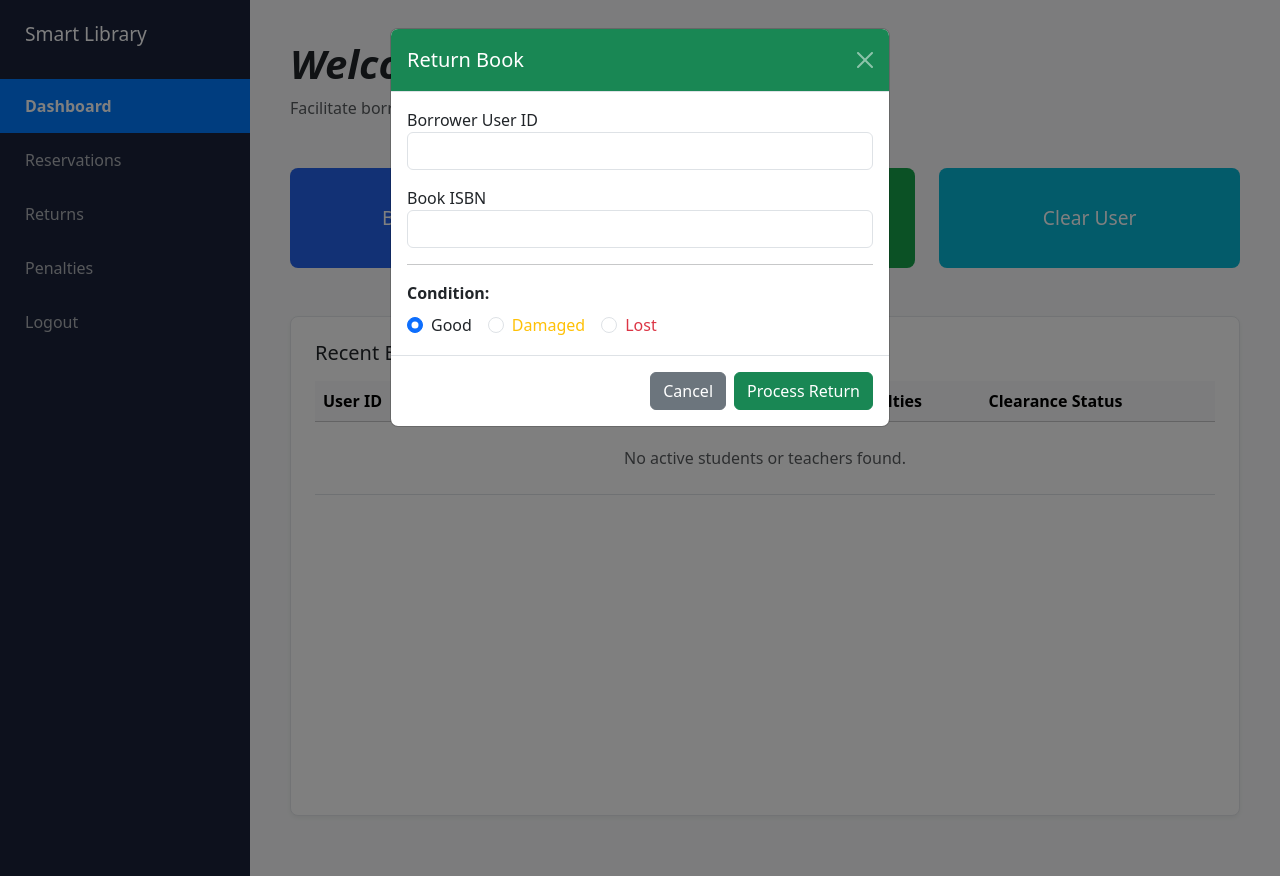
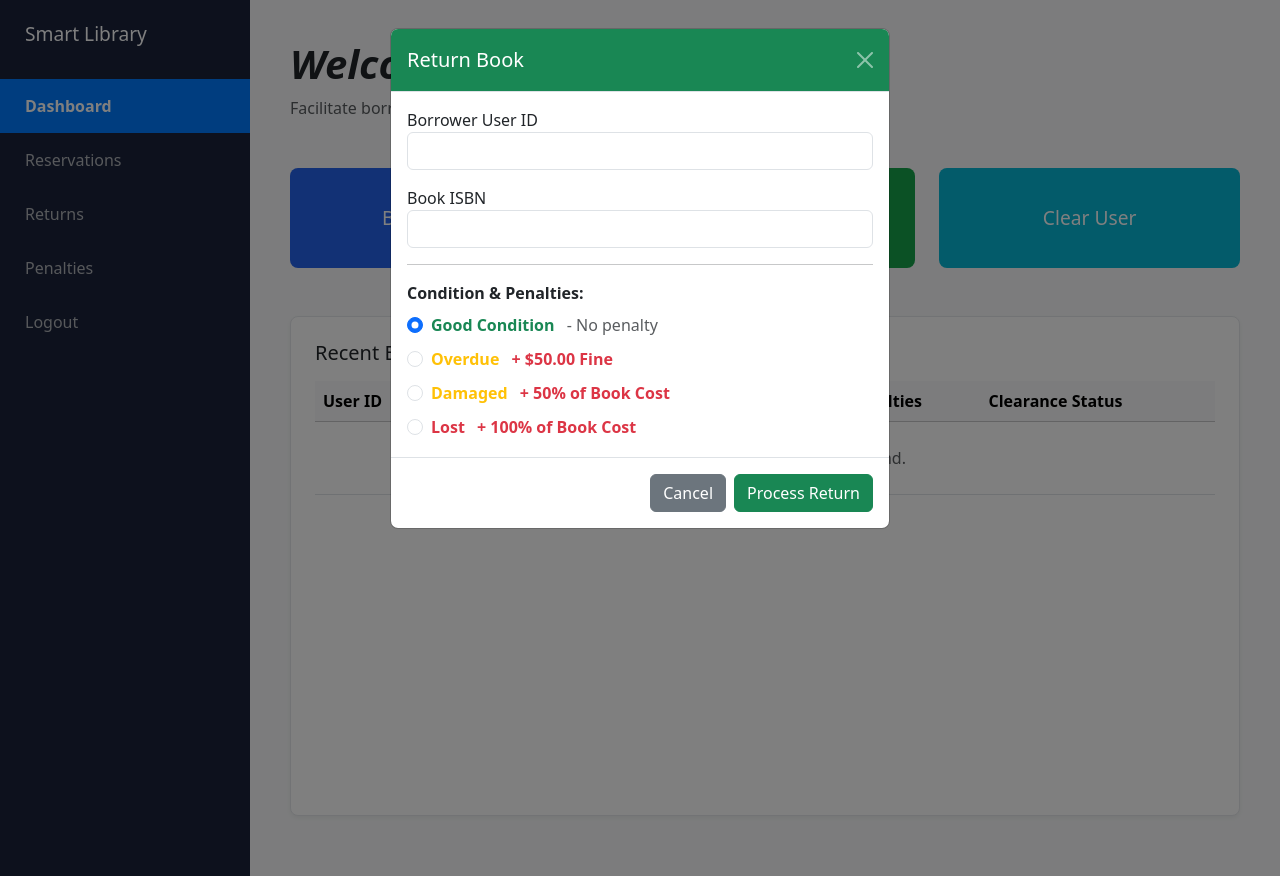
Before and after one commit to Walkee23/SmartLWA, a PHP site: page /SmartLWA/app/views/staff_dashboard.php in a window 1280 px wide, after a click on "Return Book". Run offline with PHP 8.4, Linux system fonts and the light colour scheme; the visitor is signed in with stand-in values (Sample User, id 1); data that the repository does not hold is empty.

Commit message:
added overdue penalties for the staff dashboard return book modal

```diff
--- a/app/controllers/CirculationController.php
+++ b/app/controllers/CirculationController.php
@@ -181,7 +181,9 @@ class CirculationController {
 
             // 4. Update Record to 'returned'
             $returnDate = date('Y-m-d H:i:s');
-            $status = (strtotime($returnDate) > strtotime($loan['due_date'] . ' 23:59:59')) ? 'overdue' : 'returned';
+            // Check if overdue by date OR if "overdue" condition was manually selected
+            $isOverdueByDate = (strtotime($returnDate) > strtotime($loan['due_date'] . ' 23:59:59'));
+            $status = ($isOverdueByDate || $condition === 'overdue') ? 'overdue' : 'returned';
 
             $stmt = $this->db->prepare("UPDATE BorrowingRecords SET return_date = ?, status = ? WHERE record_id = ?");
             $stmt->execute([$returnDate, $status, $loan['record_id']]);
--- a/app/views/staff_dashboard.php
+++ b/app/views/staff_dashboard.php
@@ -267,7 +267,7 @@ if (isset($_SESSION['clearance_data'])) {
         </div>
     </div>
 
-    <!-- Borrow/Return Modals Code (Keep previous implementation) -->
+    <!-- Borrow Modal -->
     <div class="modal fade" id="borrowModal" tabindex="-1">
         <div class="modal-dialog">
             <div class="modal-content">
@@ -290,6 +290,7 @@ if (isset($_SESSION['clearance_data'])) {
         </div>
     </div>
 
+    <!-- Return Modal (Updated with Overdue Option) -->
     <div class="modal fade" id="returnModal" tabindex="-1">
         <div class="modal-dialog">
             <div class="modal-content">
@@ -303,11 +304,39 @@ if (isset($_SESSION['clearance_data'])) {
                         <div class="mb-3"><label>Borrower User ID</label><input type="text" class="form-control" name="user_id_input" required></div>
                         <div class="mb-3"><label>Book ISBN</label><input type="text" class="form-control" name="book_id_input" required></div>
                         <hr>
-                        <label class="form-label fw-bold">Condition:</label>
-                        <div class="d-flex gap-3">
-                            <div class="form-check"><input class="form-check-input" type="radio" name="condition" value="good" checked><label>Good</label></div>
-                            <div class="form-check"><input class="form-check-input" type="radio" name="condition" value="damaged"><label class="text-warning">Damaged</label></div>
-                            <div class="form-check"><input class="form-check-input" type="radio" name="condition" value="lost"><label class="text-danger">Lost</label></div>
+                        <label class="form-label fw-bold">Condition & Penalties:</label>
+                        <div class="d-flex flex-column gap-2">
+                            <div class="form-check">
+                                <input class="form-check-input" type="radio" name="condition" value="good" checked>
+                                <label class="form-check-label">
+                                    <span class="fw-bold text-success">Good Condition</span>
+                                    <span class="text-muted ms-2">- No penalty</span>
+                                </label>
+                            </div>
+
+                            <div class="form-check">
+                                <input class="form-check-input" type="radio" name="condition" value="overdue">
+                                <label class="form-check-label">
+                                    <span class="fw-bold text-warning">Overdue</span>
+                                    <span class="text-danger ms-2 fw-bold">+ $50.00 Fine</span>
+                                </label>
+                            </div>
+
+                            <div class="form-check">
+                                <input class="form-check-input" type="radio" name="condition" value="damaged">
+                                <label class="form-check-label">
+                                    <span class="fw-bold text-warning">Damaged</span>
+                                    <span class="text-danger ms-2 fw-bold">+ 50% of Book Cost</span>
+                                </label>
+                            </div>
+
+                            <div class="form-check">
+                                <input class="form-check-input" type="radio" name="condition" value="lost">
+                                <label class="form-check-label">
+                                    <span class="fw-bold text-danger">Lost</span>
+                                    <span class="text-danger ms-2 fw-bold">+ 100% of Book Cost</span>
+                                </label>
+                            </div>
                         </div>
                     </div>
                     <div class="modal-footer">
```
